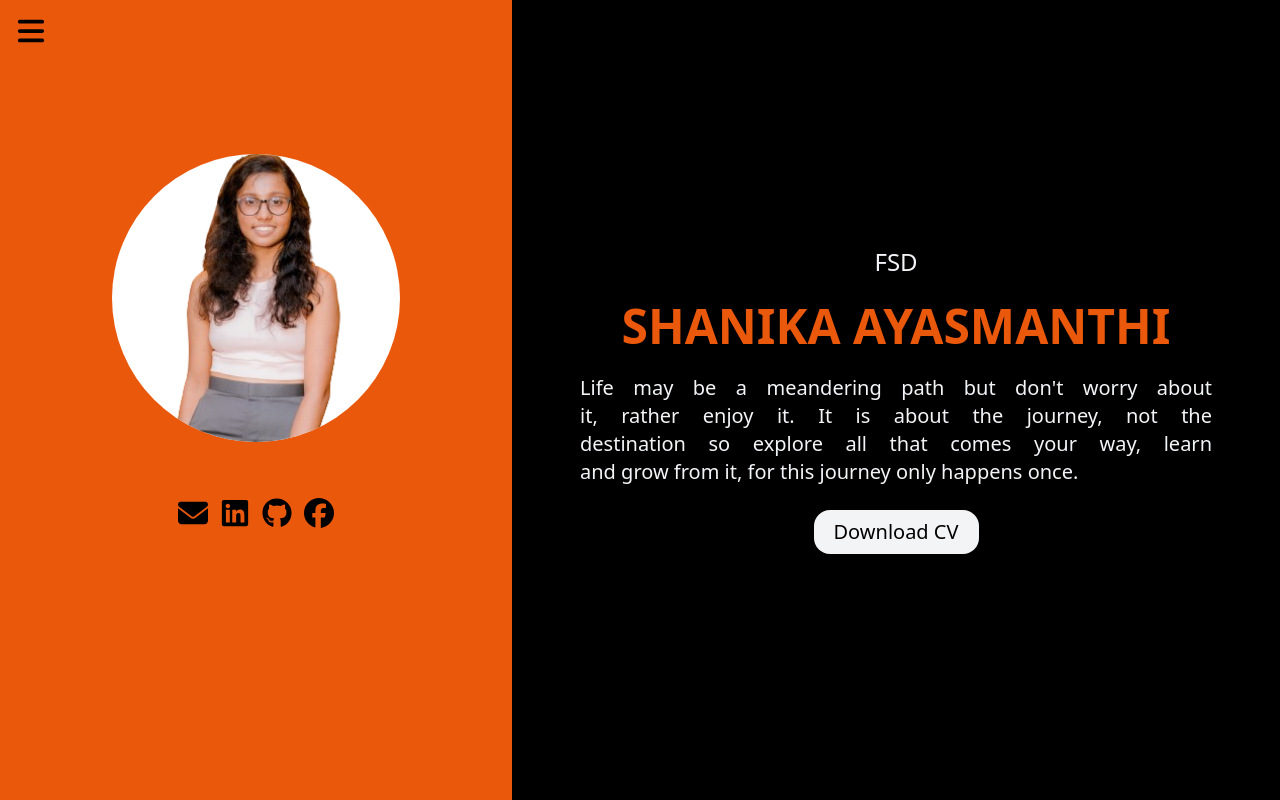
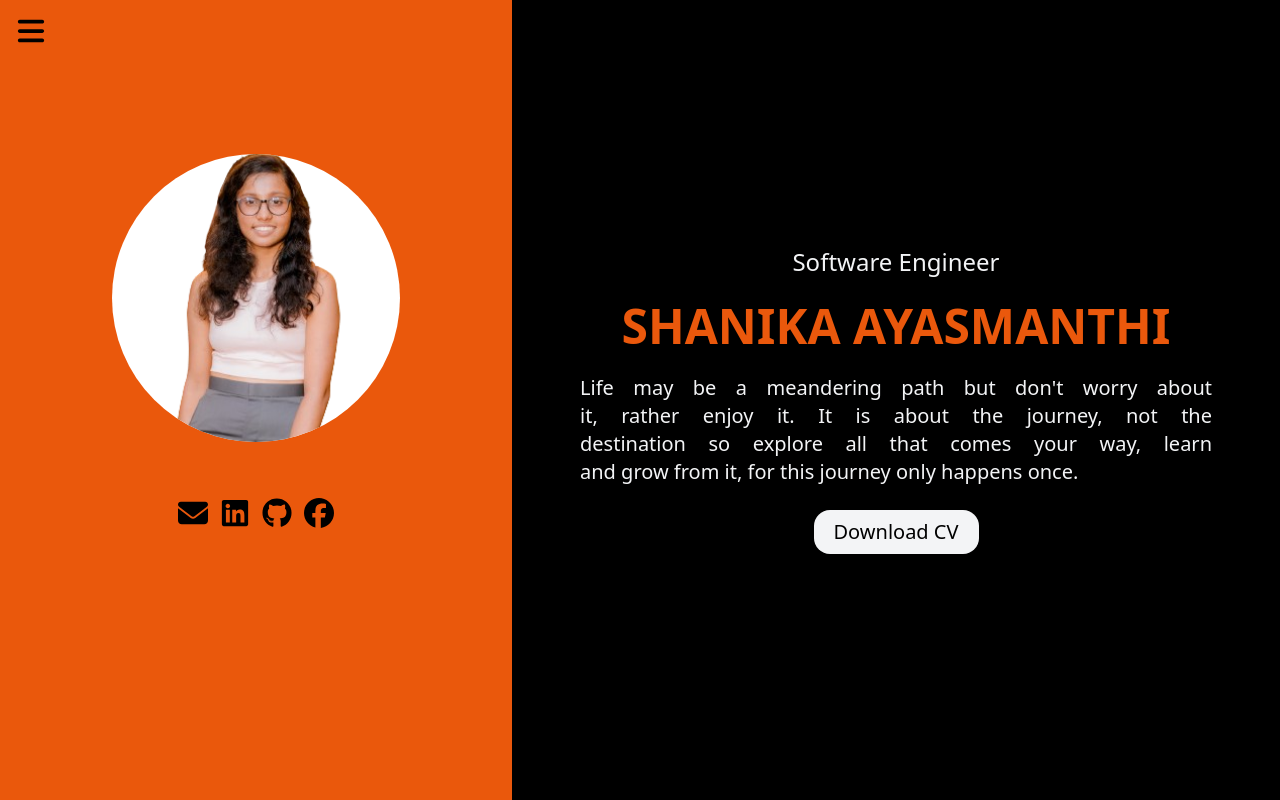
Before and after one commit to shanikaayasmanthi/myweb, a React (Create React App) app: page / in a window 1280 px wide. Shown: the top 800 px of the page. Built offline with nearby package versions, Linux system fonts and the light colour scheme.

Commit message:
Update headerData.js

```diff
--- a/src/data/headerData.js
+++ b/src/data/headerData.js
@@ -3,7 +3,7 @@ import profile from '../assets/images/prifile.png'
 
 export const headerData = {
     name: 'SHANIKA AYASMANTHI',
-    title: "FSD",
+    title: "Software Engineer",
     desciption:"Life may be a meandering path but don't worry about it, rather enjoy it. It is about the journey, not the destination so explore all that comes your way, learn and grow from it, for this journey only happens once.",
     image: profile,
     resumePdf: resume,
```
